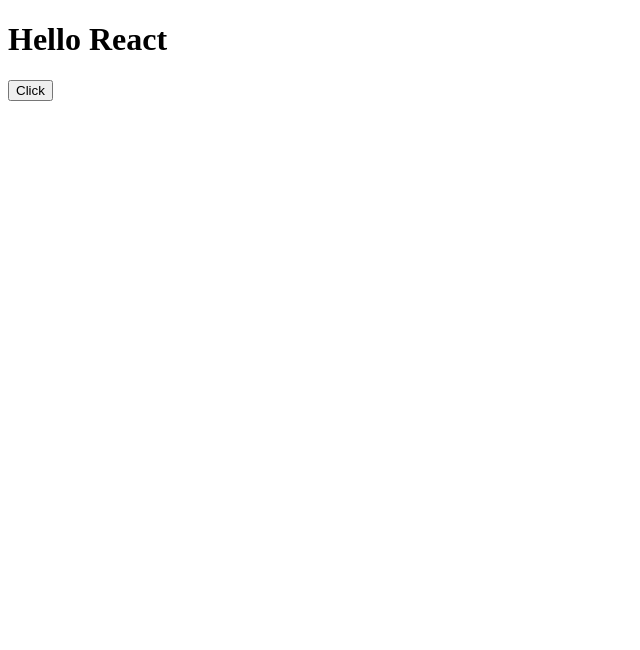
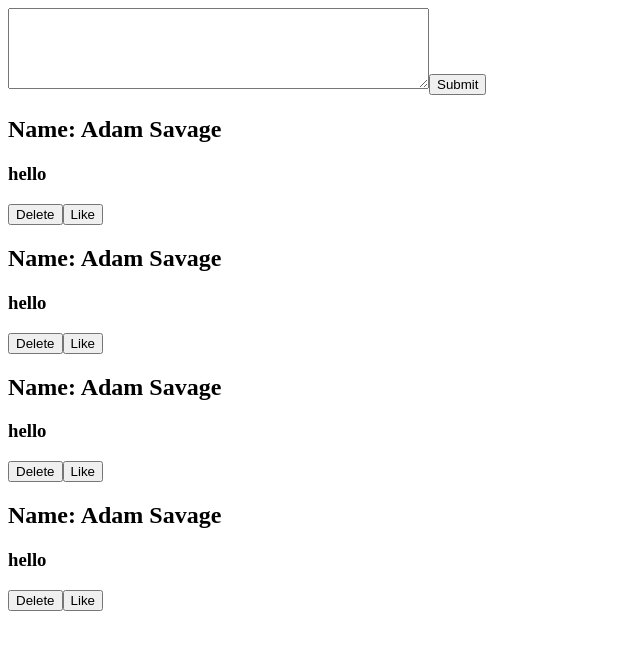
Before and after one commit to hauze-v/creative-react-course, a React (Create React App) app in the folder core-concepts/react-starter/: page / in a window 1280 px wide. Shown: the top 650 px of the page, without its empty margins (0-640 px from the left). Built offline with nearby package versions, Linux system fonts and the light colour scheme.

Commit message:
Working with state, setState, and passing the state down through child componenents.

```diff
--- a/core-concepts/react-starter/src/App.js
+++ b/core-concepts/react-starter/src/App.js
@@ -1,22 +1,23 @@
+import React, { useState } from "react";
 import CreateTweet from "./components/CreateTweet";
 import TweetList from "./components/TweetList";
 
 function App() {
   // Here is the place where you can add normal JS
-  const name = "Adam Savage";
-  const message = "I went to sleep today, wow.";
+  // const [name, setName] = useState("Adam Savage");
 
   // Create event functions
-  const sayHelloHandler = (user) => {
-    console.log(`hello there ${user}`);
-  };
+  // const sayHelloHandler = (event) => {
+  //   setName("Florin Pop");
+  // };
+
+  const [name, setName] = useState("Adam Savage");
+  const message = "hello";
 
   return (
     <div className="App">
-      {/* <CreateTweet />
-      <TweetList name={name} message={message} /> */}
-      <h1>Hello React</h1>
-      <button onClick={() => sayHelloHandler("Mike")}>Click</button>
+      <CreateTweet />
+      <TweetList name={name} message={message} />
     </div>
   );
 }
--- a/core-concepts/react-starter/src/components/CreateTweet.js
+++ b/core-concepts/react-starter/src/components/CreateTweet.js
@@ -1,11 +1,25 @@
-import React from "react";
+import React, { useState } from "react";
 
 /* When we're working with JSX, you cannot have HTML elements directly next to each other. You must encapsulate everything in a parent div */
 const CreateTweet = () => {
+  // State (can only be passed down, not up)
+  const [textInput, setTextInput] = useState("");
+
+  // Functions
+  const userInputHandler = (event) => {
+    setTextInput(event.target.value);
+  };
+
   return (
     <form>
-      <textarea cols="50" rows="5"></textarea>
-      <button>Submit</button>
+      <textarea
+        value={textInput}
+        onChange={userInputHandler}
+        cols="50"
+        rows="5"
+      ></textarea>
+      <button onClick={userInputHandler}>Submit</button>
+      <h1 onClick={() => setTextInput("")}>{textInput}</h1>
     </form>
   );
 };
--- a/core-concepts/react-starter/src/components/TweetList.js
+++ b/core-concepts/react-starter/src/components/TweetList.js
@@ -3,7 +3,7 @@
 
 /* With JSX and props, we cannot pass directly from App() down to Tweet() so we have to perform what's known as props drilling and pass from App() to TweetList() to Tweet(). */
 
-const TweetList = ({ name, message }) => {
+const TweetList = ({ name, message, setName }) => {
   return (
     <div className="tweet-list">
       <Tweet name={name} message={message} />
```
Also changed, not shown: 1 other file (tests, documents, lock files or other folders).
